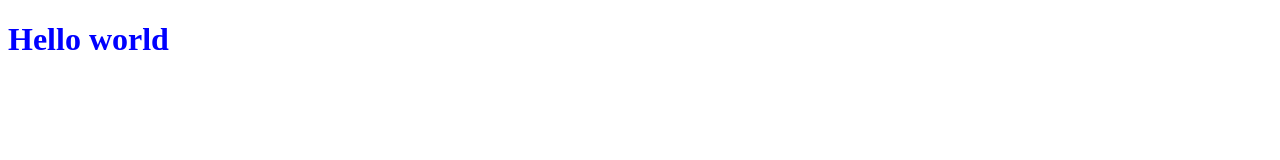
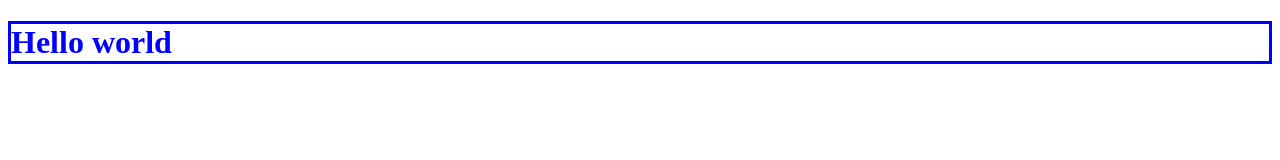
Before and after one commit to vinurodd/VinuGitHub, a plain HTML site: page index.html in a window 1280 px wide. Drawn offline with Linux system fonts and the light colour scheme.

```diff
--- a/index.html
+++ b/index.html
@@ -6,6 +6,6 @@
     <title>Document</title>
 </head>
 <body>
-    <h1 style="color: blue;">Hello world</h1>
+    <h1 style="color: blue;border: solid;">Hello world</h1>
 </body>
 </html>
```
